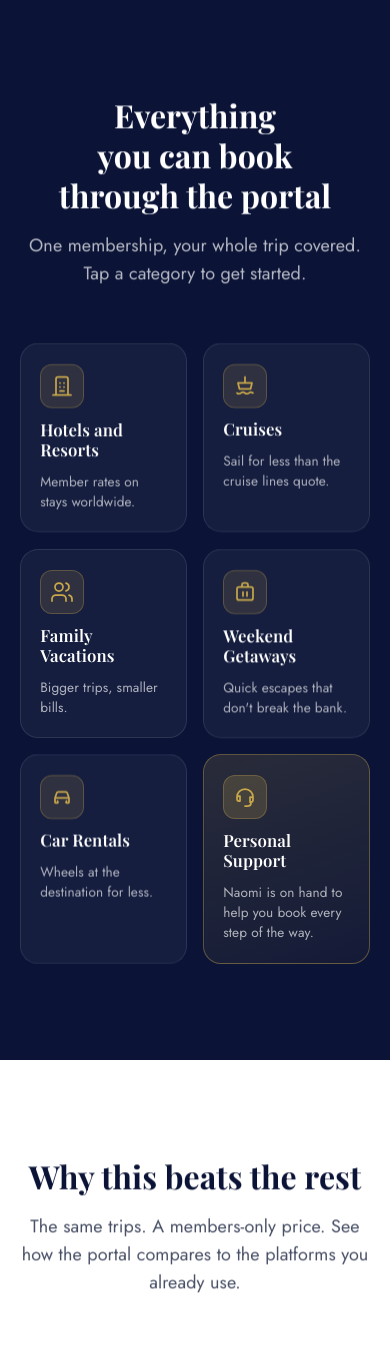
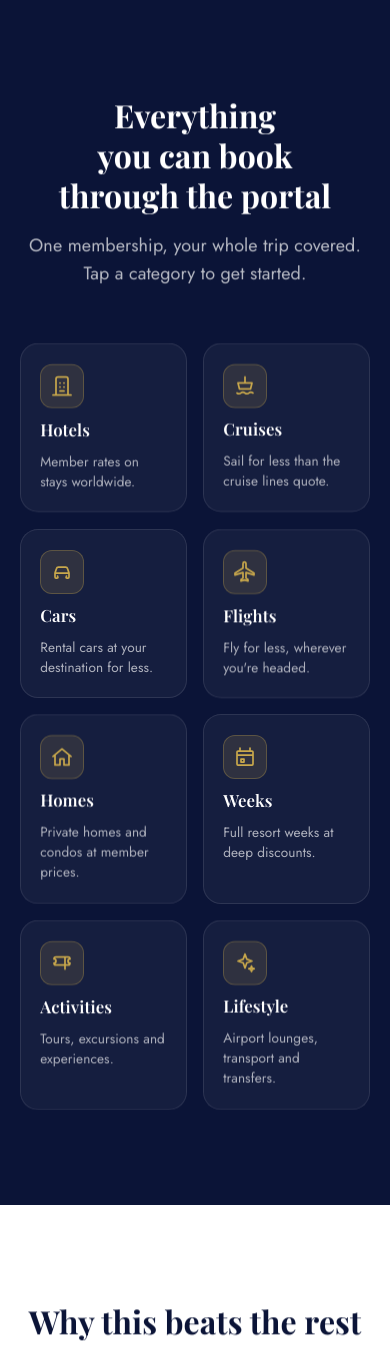
Before and after one commit to Kah-los/Travel-Agency, a PHP site: page / in a window 390 px wide. Shown: the part 3581-4930 px from the top of the page. Run offline with PHP 8.4, Linux system fonts and the light colour scheme; some libraries are stand-ins or nearby versions.

Commit message:
Match booking categories to the real Vortex365 portal
Replaced the approximate booking cards with the actual portal categories the
member gets after signing up: Hotels, Cruises, Cars, Flights, Homes, Weeks,
Activities, Lifestyle (lounges/transport/transfers) — each with a fitting
gold icon and a one-line benefit. Removed the "Personal Support" card (not a
portal offering, and consistent with removing direct contact).

Grid is now 4-up on desktop / 2-up on mobile. Each card still opens the modal
with a personalised heading + lead_source; tracking and form logic unchanged.

Co-Authored-By: Claude Opus 4.8 <noreply@anthropic.com>

```diff
--- a/index.php
+++ b/index.php
@@ -291,20 +291,26 @@ $ogImage   = 'https://images.unsplash.com/photo-1530789253388-582c481c54b0?auto=
       <p class="mt-4 text-lg text-white/70">One membership, your whole trip covered. Tap a category to get started.</p>
     </div>
 
-    <div class="mt-14 grid grid-cols-2 gap-4 sm:gap-6 lg:grid-cols-3">
+    <div class="mt-14 grid grid-cols-2 gap-4 sm:gap-6 lg:grid-cols-4">
       <?php
-        // [label, interest, heading, lead_source, slug, icon-paths, caption]
+        // The real Vortex365 portal categories. [label, interest, heading, lead_source, slug, icon-paths, caption]
         $booking = [
-          ['Hotels and Resorts', 'All of the Above', 'Find Out How Much You Could Save on Hotels and Resorts', 'hotels-resorts-card', 'hotels-resorts',
+          ['Hotels', 'All of the Above', 'Find Out How Much You Could Save on Hotels', 'hotels-card', 'hotels',
             'M3 21h18M6 21V5a2 2 0 0 1 2-2h8a2 2 0 0 1 2 2v16M10 9h.01M14 9h.01M10 13h.01M14 13h.01M10 17h4', 'Member rates on stays worldwide.'],
-          ['Cruises', 'Cruise', 'Find Out How Much You Could Save on a Cruise', 'cruises-booking-card', 'cruise',
+          ['Cruises', 'Cruise', 'Find Out How Much You Could Save on a Cruise', 'cruises-card', 'cruise',
             'M12 3v6M5 9h14l-1.5 6H6.5L5 9zM4 19c1.4 1 2.9 1 4 0s2.6-1 4 0 2.9 1 4 0 2.6-1 4 0', 'Sail for less than the cruise lines quote.'],
-          ['Family Vacations', 'Family Vacation', 'Find Out How Much You Could Save on a Family Vacation', 'family-booking-card', 'family-vacation',
-            'M16 21v-2a4 4 0 0 0-4-4H6a4 4 0 0 0-4 4v2M9 11a4 4 0 1 0 0-8 4 4 0 0 0 0 8zM22 21v-2a4 4 0 0 0-3-3.87M16 3.13a4 4 0 0 1 0 7.75', 'Bigger trips, smaller bills.'],
-          ['Weekend Getaways', 'Weekend Trip', 'Find Out How Much You Could Save on a Weekend Getaway', 'weekend-booking-card', 'weekend-trip',
-            'M6 7h12a2 2 0 0 1 2 2v9a2 2 0 0 1-2 2H6a2 2 0 0 1-2-2V9a2 2 0 0 1 2-2zM9 7V5a2 2 0 0 1 2-2h2a2 2 0 0 1 2 2v2M10 12v4M14 12v4', "Quick escapes that don't break the bank."],
-          ['Car Rentals', 'All of the Above', 'Find Out How Much You Could Save on Car Rentals', 'car-rentals-card', 'car-rentals',
-            'M5 13l1.5-4.5A2 2 0 0 1 8.4 7h7.2a2 2 0 0 1 1.9 1.5L19 13M5 13h14v4a1 1 0 0 1-1 1h-1a1 1 0 0 1-1-1M5 13v4a1 1 0 0 0 1 1h1a1 1 0 0 0 1-1M7.5 16h.01M16.5 16h.01', 'Wheels at the destination for less.'],
+          ['Cars', 'All of the Above', 'Find Out How Much You Could Save on Car Rentals', 'cars-card', 'cars',
+            'M5 13l1.5-4.5A2 2 0 0 1 8.4 7h7.2a2 2 0 0 1 1.9 1.5L19 13M5 13h14v4a1 1 0 0 1-1 1h-1a1 1 0 0 1-1-1M5 13v4a1 1 0 0 0 1 1h1a1 1 0 0 0 1-1M7.5 16h.01M16.5 16h.01', 'Rental cars at your destination for less.'],
+          ['Flights', 'All of the Above', 'Find Out How Much You Could Save on Flights', 'flights-card', 'flights',
+            'M21 15v-2l-8-5V3.5a1.5 1.5 0 0 0-3 0V8l-8 5v2l8-2.5V18l-2 1.5V21l3.5-1 3.5 1v-1.5L13 18v-5.5z', "Fly for less, wherever you're headed."],
+          ['Homes', 'All of the Above', 'Find Out How Much You Could Save on Holiday Homes', 'homes-card', 'homes',
+            'M3 11.5 12 4l9 7.5M5 10v10h5v-6h4v6h5V10', 'Private homes and condos at member prices.'],
+          ['Weeks', 'All of the Above', 'Find Out How Much You Could Save on Resort Weeks', 'weeks-card', 'weeks',
+            'M7 3v3M17 3v3M5 6h14a1 1 0 0 1 1 1v12a1 1 0 0 1-1 1H5a1 1 0 0 1-1-1V7a1 1 0 0 1 1-1zM4 10h16M8 14h3v3H8z', 'Full resort weeks at deep discounts.'],
+          ['Activities', 'All of the Above', 'Find Out How Much You Could Save on Activities', 'activities-card', 'activities',
+            'M4 8a2 2 0 0 1 2-2h12a2 2 0 0 1 2 2 2 2 0 0 0 0 4 2 2 0 0 1-2 2H6a2 2 0 0 1-2-2 2 2 0 0 0 0-4zM15 6v12', 'Tours, excursions and experiences.'],
+          ['Lifestyle', 'All of the Above', 'Find Out How Much You Could Save on Lifestyle Perks', 'lifestyle-card', 'lifestyle',
+            'M12 3l1.8 5.2L19 10l-5.2 1.8L12 17l-1.8-5.2L5 10l5.2-1.8zM18.5 15l.7 2 2 .7-2 .7-.7 2-.7-2-2-.7 2-.7z', 'Airport lounges, transport and transfers.'],
         ];
         foreach ($booking as $i => [$label, $interest, $heading, $source, $slug, $icon, $caption]):
       ?>
@@ -320,13 +326,6 @@ $ogImage   = 'https://images.unsplash.com/photo-1530789253388-582c481c54b0?auto=
         <p><?= $caption ?></p>
       </a>
       <?php endforeach; ?>
-
-      <!-- Personal Support: informational, NOT clickable (no mapping, no pointer) -->
-      <div class="book-card no-link reveal" data-delay="2">
-        <span class="ic"><svg width="24" height="24" viewBox="0 0 24 24" fill="none" stroke="currentColor" stroke-width="1.7" stroke-linecap="round" stroke-linejoin="round"><path d="M4 14v-2a8 8 0 0 1 16 0v2M4 14a2 2 0 0 0 2 2h1v-5H6a2 2 0 0 0-2 2zM20 14a2 2 0 0 0-2-2h-1v5h1a2 2 0 0 0 2-2zM18 17v1a3 3 0 0 1-3 3h-3"/></svg></span>
-        <h3>Personal Support</h3>
-        <p>Naomi is on hand to help you book every step of the way.</p>
-      </div>
     </div>
   </div>
 </section>
```
